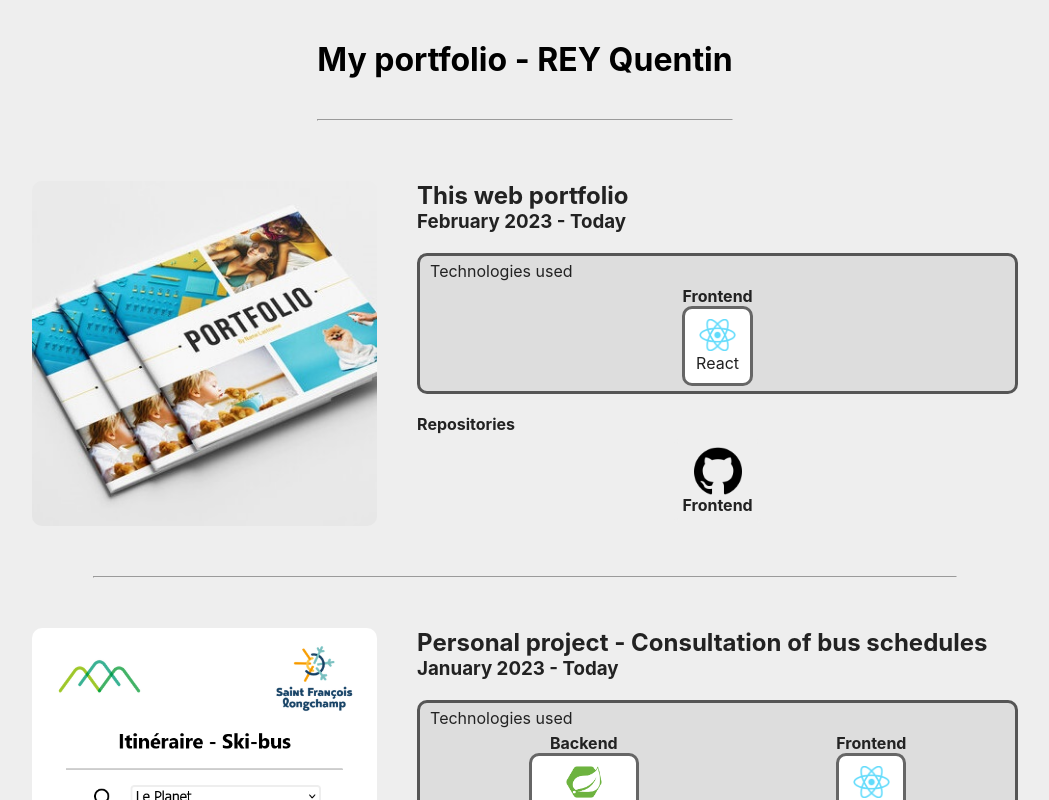
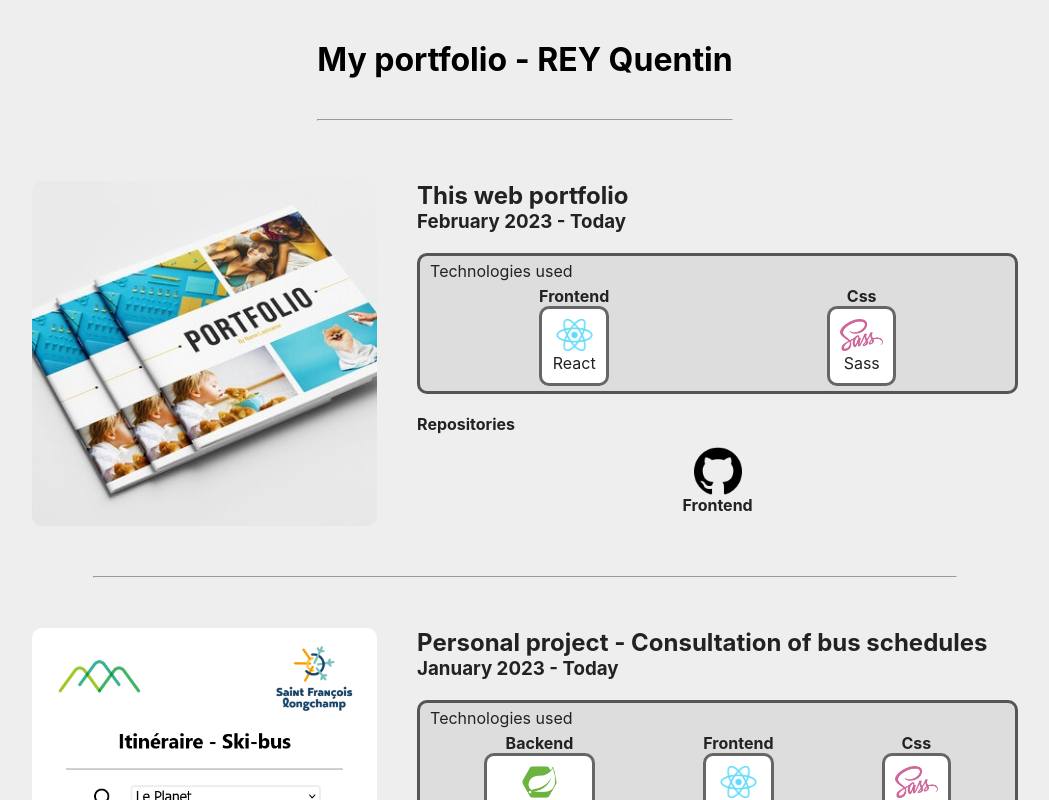
Before and after one commit to QuentinRCR/my_portfolio, a React (Create React App) app: page / in a window 1280 px wide. Shown: the top 800 px of the page, without its empty margins (115-1164 px from the left). Built offline with nearby package versions, Linux system fonts and the light colour scheme.

Commit message:
add css in technologies

```diff
--- a/src/App.js
+++ b/src/App.js
@@ -16,7 +16,8 @@ function App() {
                 end: "Today"
             },
             technologies: {
-                frontend:"React"
+                frontend:"React",
+                css: "Sass"
             },
             illustration: {
                 image: PortfolioImage,
@@ -27,7 +28,7 @@ function App() {
             title: "Personal project - Consultation of bus schedules",
             repositoriesURL: {
                 backend: "https://github.com/QuentinRCR/backend-shuttle-time-display",
-                frontend: "https://github.com/QuentinRCR/shuttle-time-display",
+                frontend: "https://github.com/QuentinRCR/shuttle-time-display"
             },
             dates: {
                 start: "January 2023",
@@ -35,7 +36,8 @@ function App() {
             },
             technologies: {
                 backend:"SpringBoot",
-                frontend:"React"
+                frontend:"React",
+                css: "Sass"
             },
             illustration: {
                 image: BusSchedulesDemonstation,
@@ -55,7 +57,8 @@ function App() {
             },
             technologies: {
                 backend:"SpringBoot",
-                frontend:"Vue"
+                frontend:"Vue",
+                css: "Sass"
             },
             illustration: {
                 videoURL: "https://drive.google.com/file/d/1H4_u8ao7DGZO2L2rPvkl3VUS00g7HXLJ/preview",
--- a/src/components/Project.js
+++ b/src/components/Project.js
@@ -5,6 +5,7 @@ import ReactIcon from "../images/React-icon.png"
 import SpringBootIcon from "../images/SpringBoot-icon.png"
 import VueIcon from "../images/Vue-icon.png"
 import GithubIcon from "../images/GithubIcon.png"
+import SassIcon from "../images/SassIcon.png"
 
 
 function Project({title,repositories,dates,technologies,illustration}) {
@@ -12,7 +13,8 @@ function Project({title,repositories,dates,technologies,illustration}) {
         React: ReactIcon,
         Vue: VueIcon,
         SpringBoot: SpringBootIcon,
-        JavaScript: JsIcon
+        JavaScript: JsIcon,
+        Sass: SassIcon
     }
     return (
     <div className="project">
```
Also changed, not shown: src/images/SassIcon.png (added).
